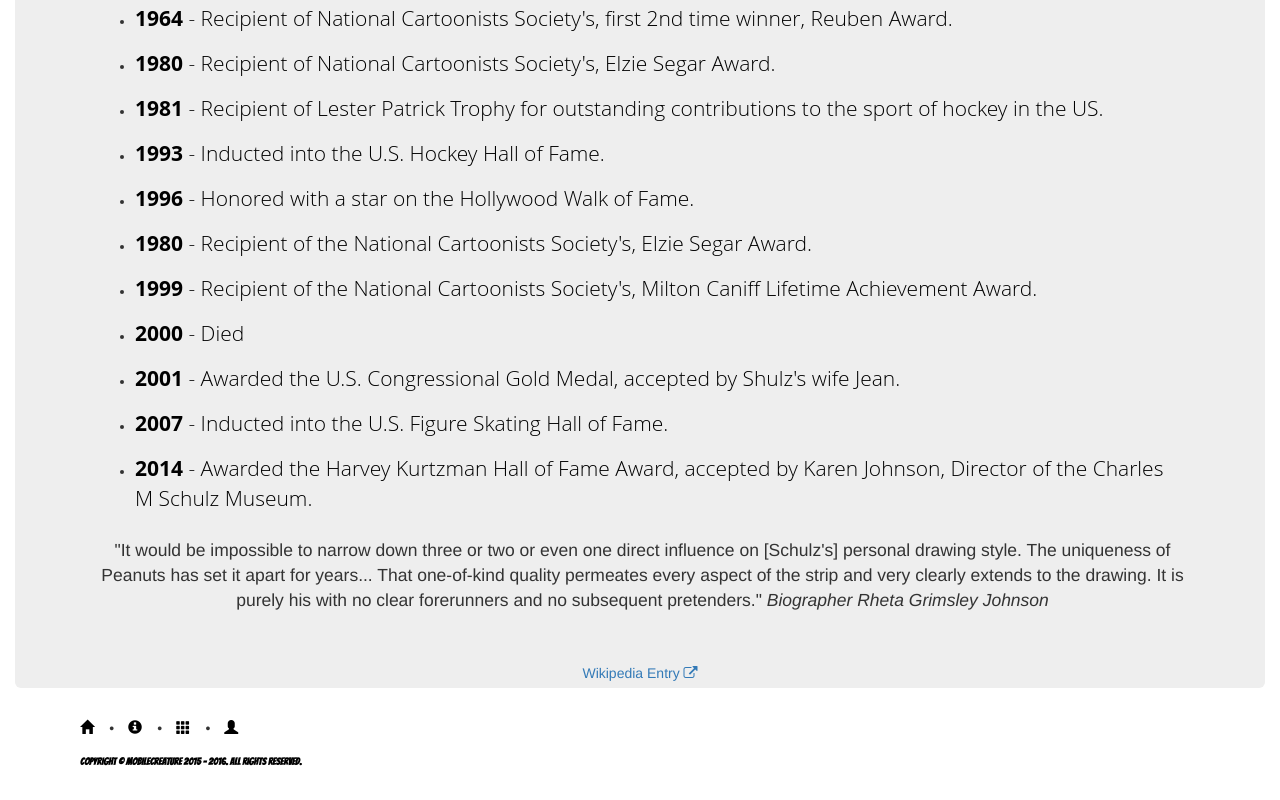
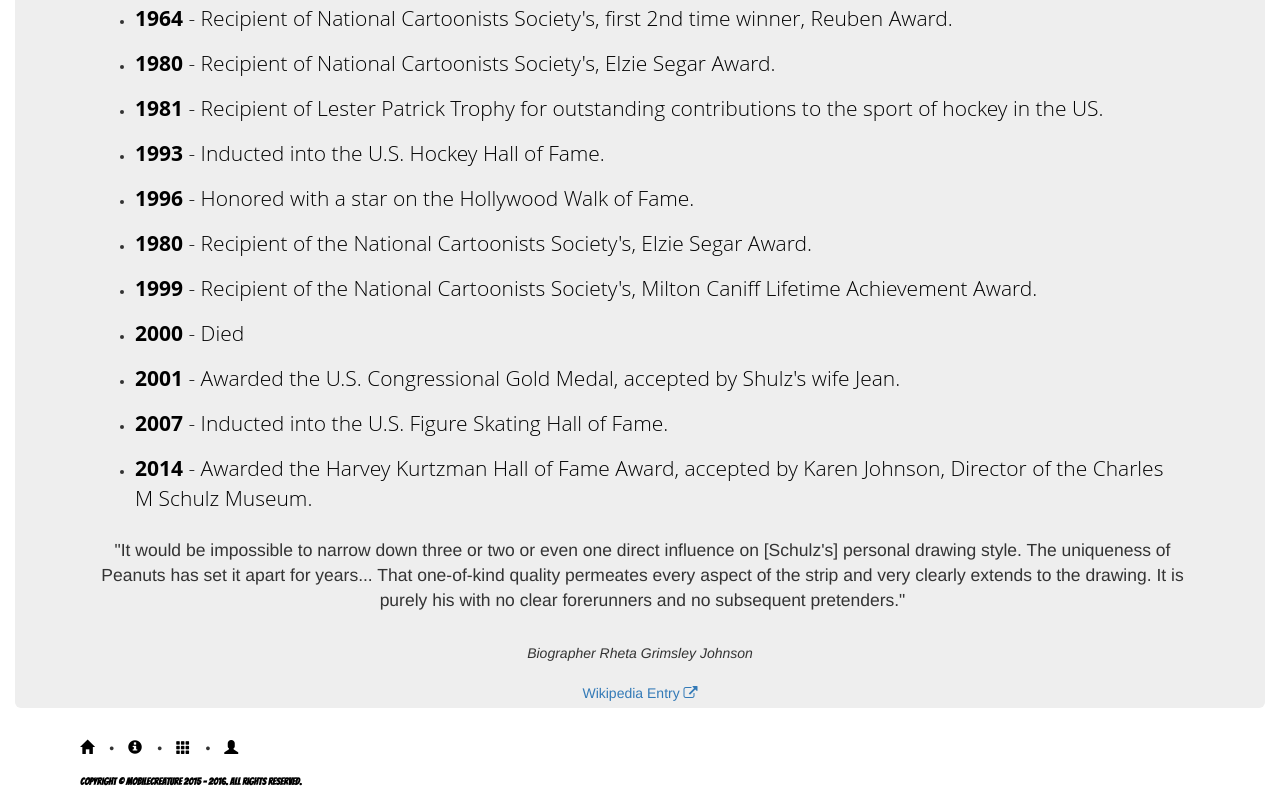
Before and after one commit to GJSmith3rd/FCC-Zipline-Tribute-Page, a website: page index.html in a window 1280 px wide. Shown: the part 1164-1964 px from the top of the page. Drawn offline with nearby package versions, Linux system fonts and the light colour scheme.

Commit message:
Arranging cite and blockquote elements.

```diff
--- a/index.html
+++ b/index.html
@@ -232,8 +232,9 @@
           "It would be impossible to narrow down three or two or even one direct
           influence on [Schulz's] personal drawing style. The uniqueness of Peanuts has set it apart for years... That one-of-kind
           quality permeates every aspect of the strip and very clearly extends to the drawing. It is purely his with no clear
-          forerunners and no subsequent pretenders." <cite>Biographer Rheta Grimsley Johnson</cite>
+          forerunners and no subsequent pretenders."
           </blockquote>
+          <cite>Biographer Rheta Grimsley Johnson</cite>
 
         </div>
 
```
